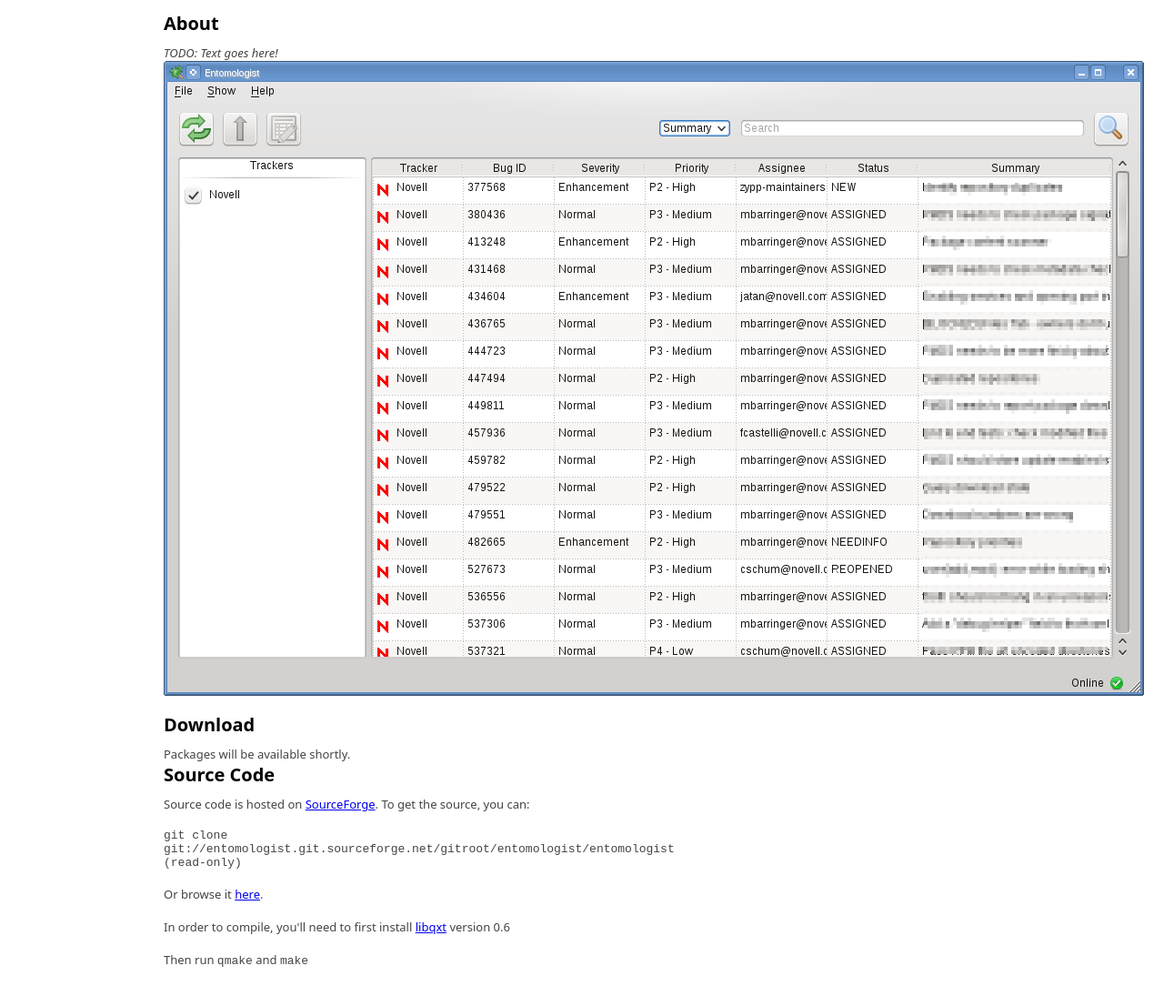
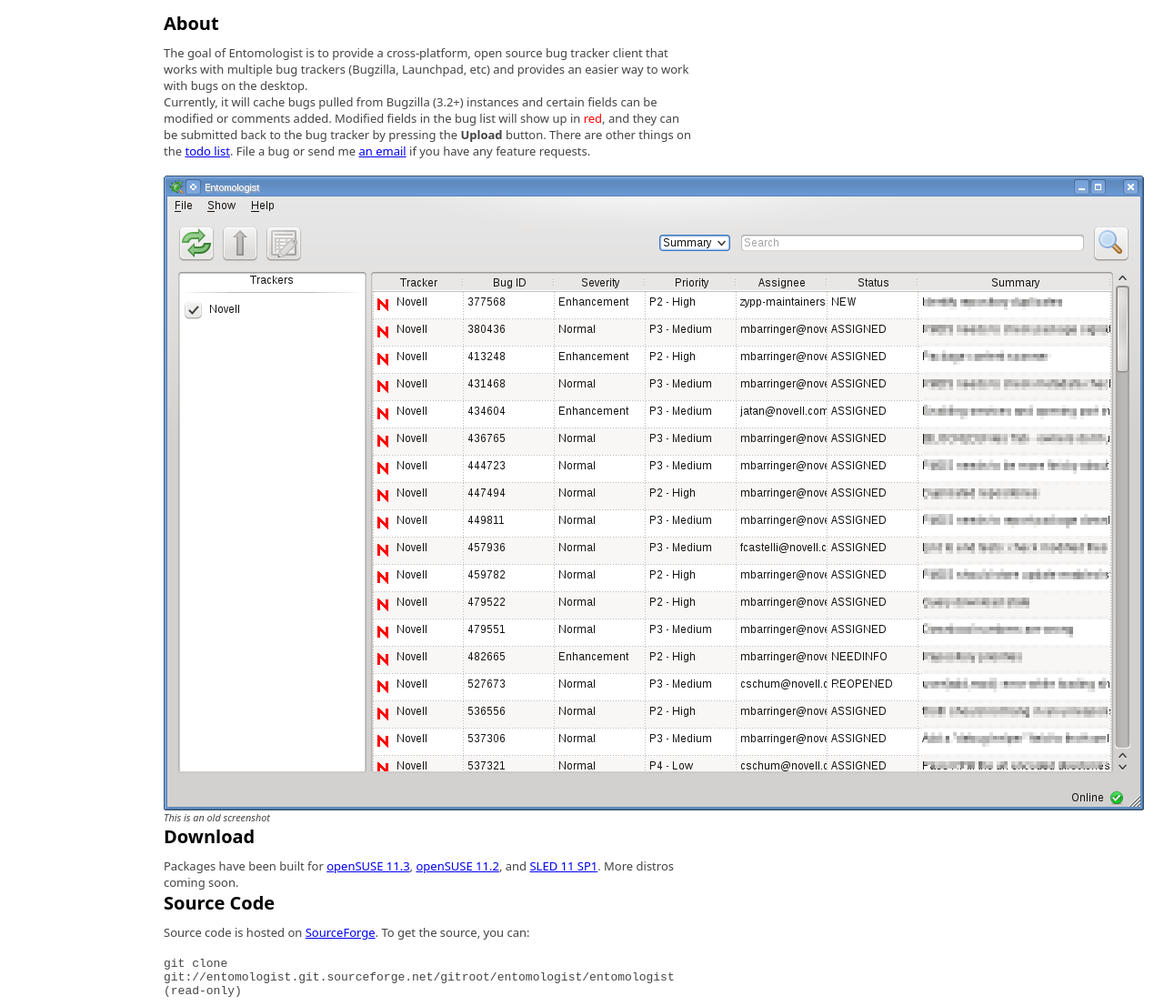
Before and after one commit to Entomologist/entomologist, a plain HTML site: page webpage/index.html in a window 1280 px wide. Shown: the part 160-1266 px from the top of the page at 91% size. Drawn offline with Linux system fonts and the light colour scheme.

Commit message:
Updating the webpage

```diff
--- a/webpage/index.html
+++ b/webpage/index.html
@@ -26,20 +26,23 @@
     <div id="content">
         <div id="about">
           <h2>About</h2>
-          <i>TODO: Text goes here!</i>
-          <br><img src="main_window.png"><br><br>
+          The goal of Entomologist is to provide a cross-platform, open source bug tracker client that works with multiple bug trackers (Bugzilla, Launchpad, etc) and provides an easier way to work with bugs on the desktop.<br>
+          Currently, it will cache bugs pulled from Bugzilla (3.2+) instances and certain fields can be modified or comments added.  Modified fields in the bug list will show up in <font color="red">red</font>, and they
+          can be submitted back to the bug tracker by pressing the <b>Upload</b> button.  There are other things on the <a href="#todo">todo list</a>.  File a bug or send me <a href="#support">an email</a> if you have any feature requests.<br><br>
+          <img src="main_window.png"><br>
+          <small><i>This is an old screenshot</i></small>
+          <br>
         </div>
         <div id="download">
           <h2>Download</h2>
-          <p>Packages will be available shortly.</p>
+          <p>Packages have been built for <a href="http://software.opensuse.org/ymp/home:mbarringer/openSUSE_11.3/entomologist.ymp?base=openSUSE%3A11.3&query=entomologist">openSUSE 11.3</a>, <a href="http://software.opensuse.org/ymp/home:mbarringer/openSUSE_11.2/entomologist.ymp?base=openSUSE%3A11.2&query=entomologist">openSUSE 11.2</a>, and <a href="http://software.opensuse.org/ymp/home:mbarringer/SLE_11_SP1/entomologist.ymp?base=SUSE%3ASLE-11%3ASP1&query=entomologist">SLED 11 SP1</a>.  More distros coming soon.</p>
         </div>
         <div id="source">
         <h2>Source Code</h2>
 	Source code is hosted on <a href="http://sourceforge.net/projects/entomologist/develop">SourceForge</a>.  To get the source, you can:<br/><br/>
 	<p><tt>git clone git://entomologist.git.sourceforge.net/gitroot/entomologist/entomologist (read-only)</tt><br/><br/></p>
   <p>Or browse it <a href="http://entomologist.git.sourceforge.net/git/gitweb.cgi?p=entomologist/entomologist;a=tree">here</a>.<br/><br/></p>
-  <p>In order to compile, you'll need to first install <a href="http://dev.libqxt.org/libqxt/wiki/Home">libqxt</a> version 0.6</p><br/>
-  <p>Then run <tt>qmake</tt> and <tt>make</tt></p><br/><br>
+  <p>To install, run <tt>qmake</tt> and <tt>make</tt></p><br/><br>
         </div>
 
         <div id="support">
```
